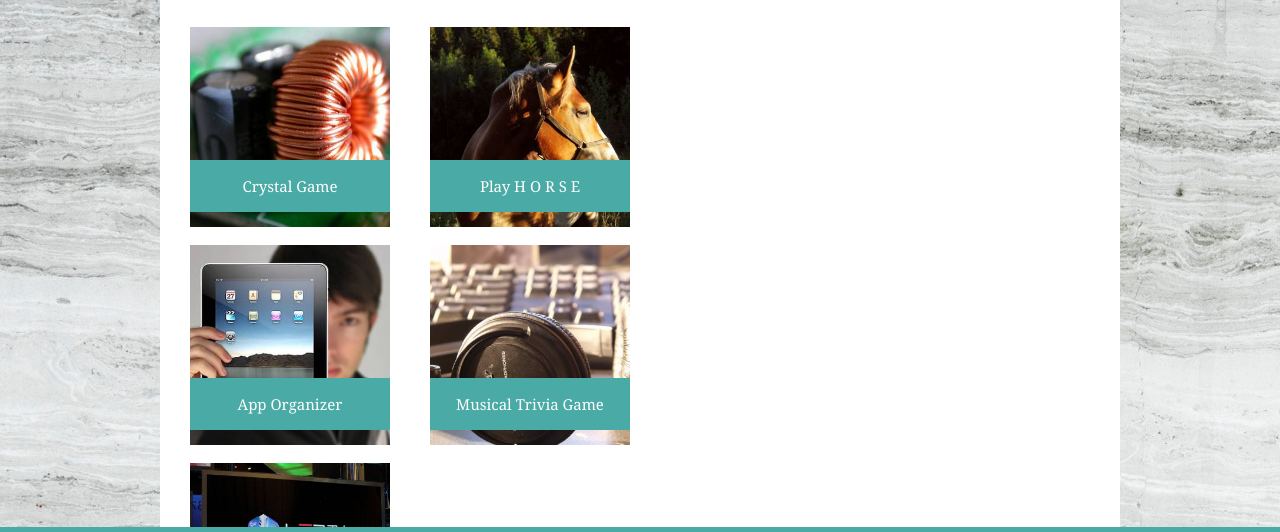
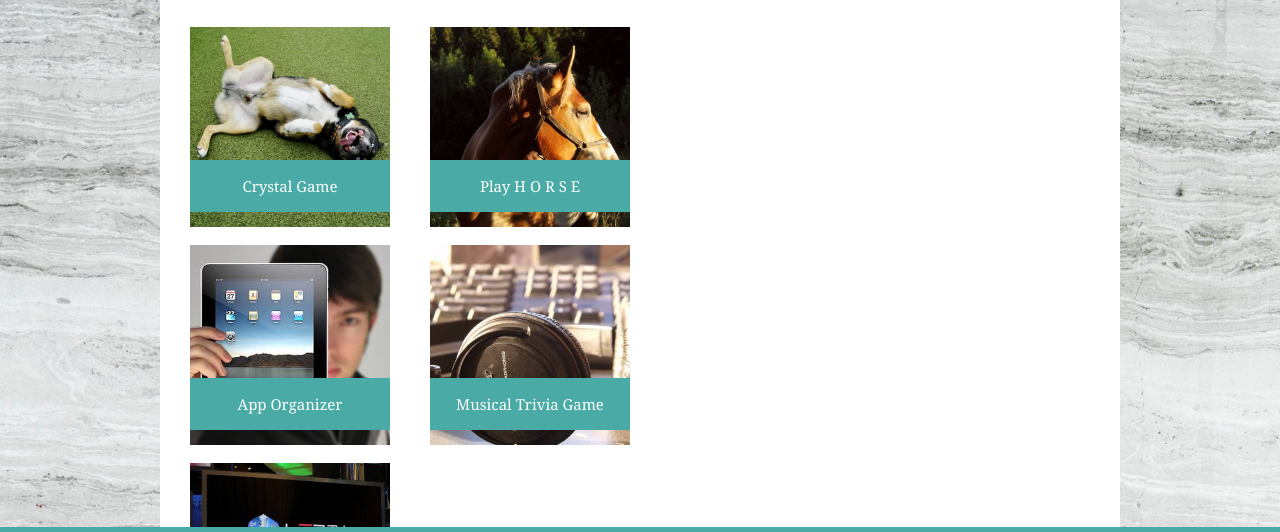
Before and after one commit to aaquino909/Basic-Portfolio, a plain HTML site: page portfolio.html in a window 1280 px wide. Shown: the part 207-739 px from the top of the page. Drawn offline with Linux system fonts and the light colour scheme.

Commit message:
Update portfolio.html

```diff
--- a/portfolio.html
+++ b/portfolio.html
@@ -48,7 +48,7 @@
                 <div class="wrapper">
                     <div class="photo">
                             <a href="https://aaquino909.github.io/unit-4-game/">
-                        <img src="assets/images/coil.jpg" alt="Angelo Aquino" height="200" width="200"> </a>
+                        <img src="assets/images/doggie4.png" alt="Angelo Aquino" height="200" width="200"> </a>
                     <div class="caption">
                         <p>Crystal Game</p>
                     </div>
```
